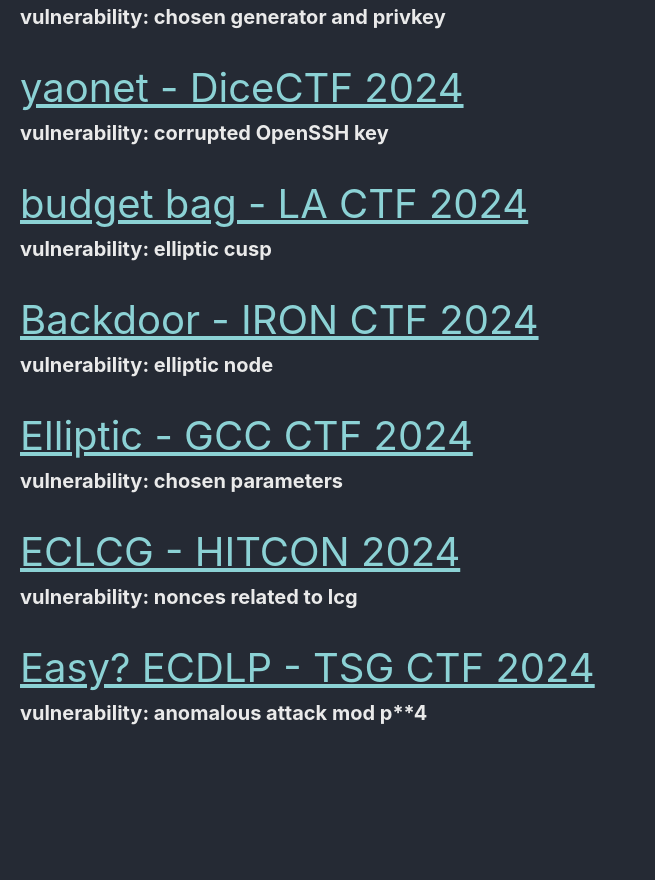
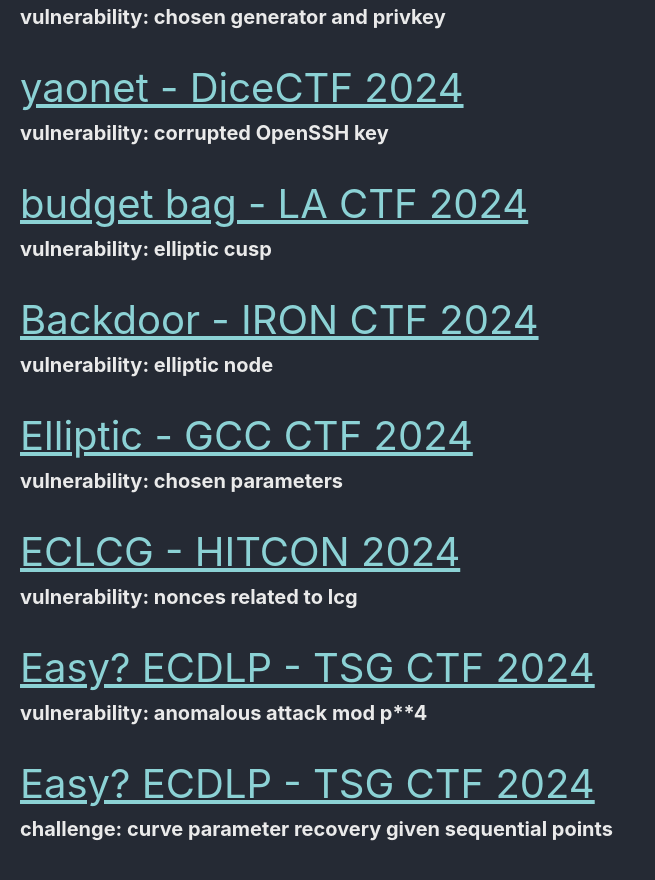
Before and after one commit to Connor-McCartney/Connor-McCartney.github.io, a Jekyll site: the page built from _pages/cryptography/ecc/ecc.md, in a window 1280 px wide and 900 px high, scrolled down 958 px. Shown: the top 880 px of the window, without its empty margins (0-655 px from the left). Built offline with Jekyll 4.4.1, drawn with Linux system fonts in a browser that asks for light colours; cached includes are drawn as plain includes; before the commit the page ends 1742 px from its top, so only the background shows below that.

Commit message:
Update ecc.md

```diff
--- a/_pages/cryptography/ecc/ecc.md
+++ b/_pages/cryptography/ecc/ecc.md
@@ -56,3 +56,7 @@ __vulnerability: nonces related to lcg__
 
 <span style="font-size:2em;">   [Easy? ECDLP - TSG CTF 2024](/cryptography/ecc/EasyECDLP-TSGCTF2024)       </span> <br>
 __vulnerability: anomalous attack mod p**4__
+
+
+<span style="font-size:2em;">   [Easy? ECDLP - TSG CTF 2024](/cryptography/ecc/EasyECDLP-TSGCTF2024)       </span> <br>
+__challenge: curve parameter recovery given sequential points__
```
